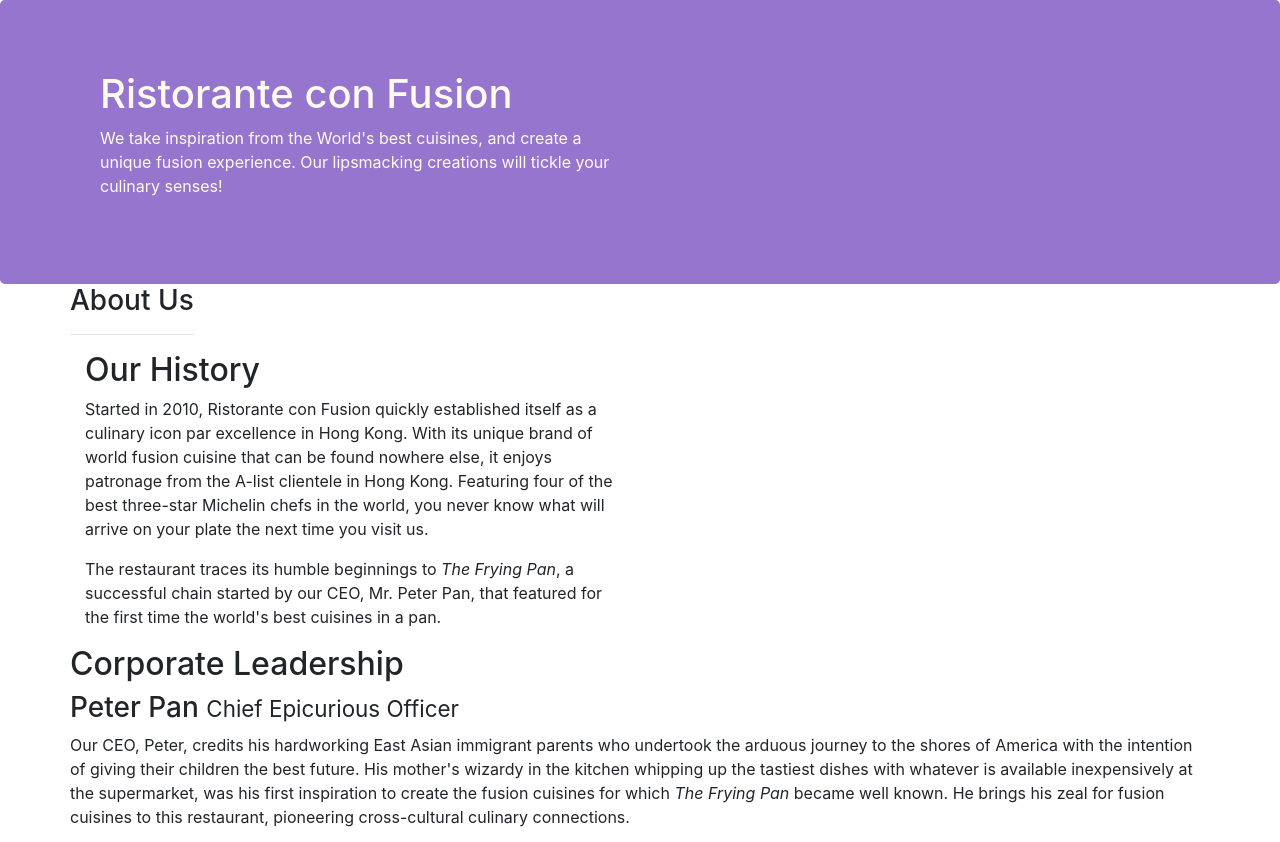
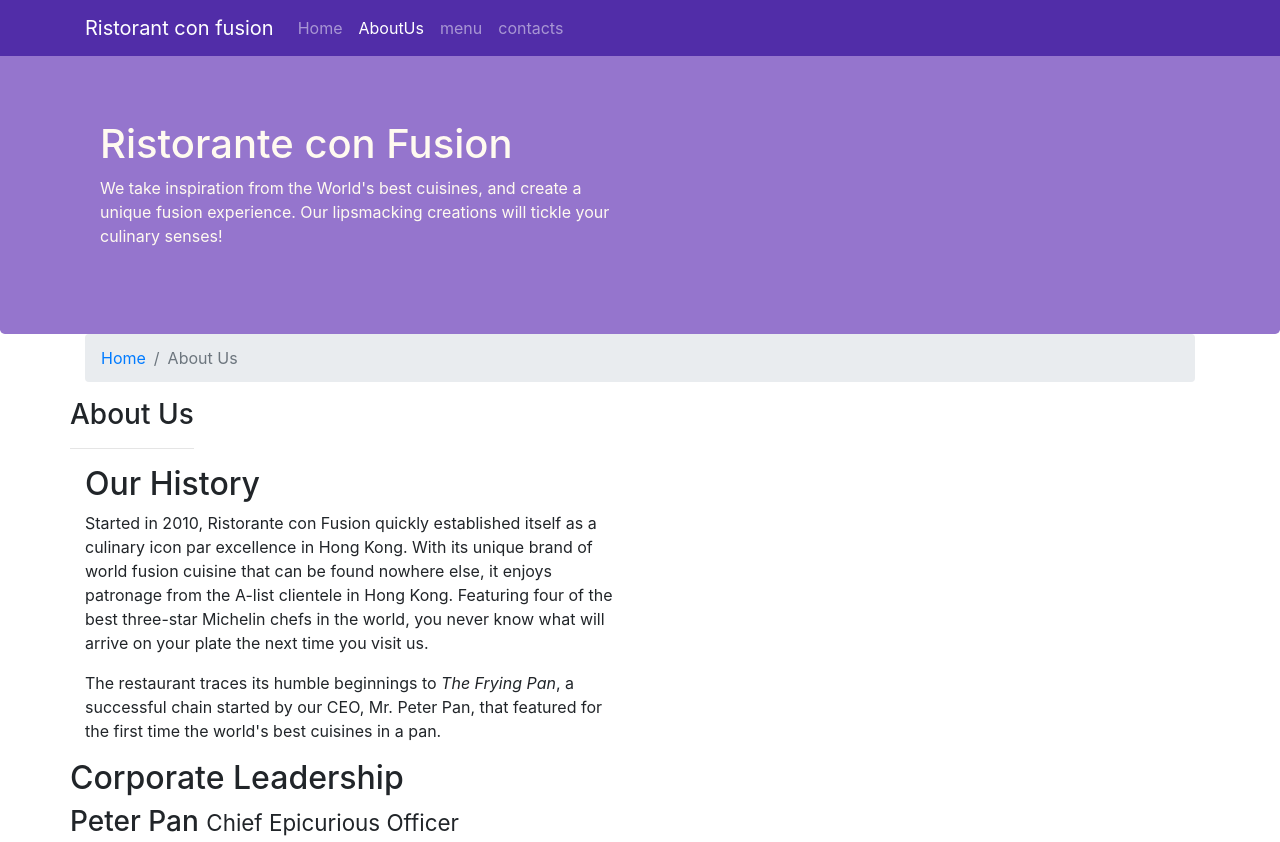
Before and after one commit to NavedAFZ/Bootstrap, a website: page aboutus.html in a window 1280 px wide. Shown: the top 842 px of the page. Drawn offline with nearby package versions, Linux system fonts and the light colour scheme.

Commit message:
Bootstrap navbar and breadcrumb

```diff
--- a/aboutus.html
+++ b/aboutus.html
@@ -14,6 +14,28 @@
 
 <body>
 
+<nav class="navbar navbar-dark  fixed-top navbar-expand-sm">
+    <div class="container">
+        <button class="navbar-toggler" type="button" data-toggle="collapse" data-target="#Navbar">
+            <span class="navbar-toggler-icon"></span>
+        </button>
+        <a class="navbar-brand" href="#">Ristorant con fusion</a>
+
+        <div class="navbar-collapse" id="Navbar">
+        <ul class="navbar-nav mr-auto">
+            <li class="nav-item"><a class="nav-link" href="./index.html">Home</a></li>
+            <li class="nav-item active"><a class="nav-link" href="#">AboutUs</a></li>
+            <li class="nav-item"><a class="nav-link" href="#">menu</a></li>
+            <li class="nav-item"><a class="nav-link" href="#">contacts</a></li>
+
+
+        </ul>
+    </div>
+    </div>
+
+
+    </nav>
+
     <header class="jumbotron">
         <div class="container">
             <div class="row row-header">
@@ -28,6 +50,10 @@
     </header>
 
     <div class="container">
+        <ol class="col-12 breadcrumb">
+            <li class="breadcrumb-item"><a href="./index.html">Home</a></li>
+            <li class="breadcrumb-item active">About Us</li>
+        </ol>
         <div class="row">
             <div>
                <h3>About Us</h3>
--- a/css/style.css
+++ b/css/style.css
@@ -27,3 +27,11 @@ address{
     margin:0px;
     color:#0f0f0f;
 }
+body{
+    padding:50px 0px 0px 0px;
+    z-index:0;
+}
+
+.navbar-dark {
+     background-color: #512DA8;
+}
```
Also changed, not shown: index.html (+21 -0 lines).
